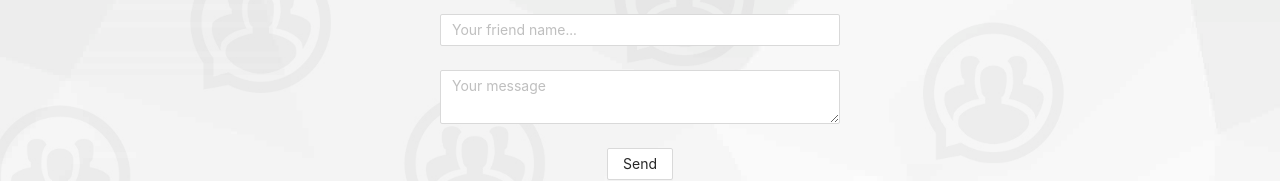
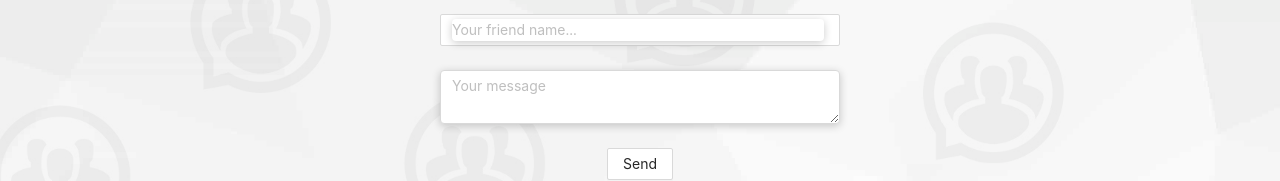
Before and after one commit to lazari24/say-hi-your-friend-frontend, a React (Create React App) app: page / in a window 1280 px wide. Shown: the part 322-503 px from the top of the page. Built offline with nearby package versions, Linux system fonts and the light colour scheme; a web font is replaced by a local one.

Commit message:
add shadow for form

```diff
--- a/src/components/SendMessageForm/SendMessageForm.css
+++ b/src/components/SendMessageForm/SendMessageForm.css
@@ -10,3 +10,8 @@
 .ant-form-item-explain.ant-form-item-explain-error {
   color: white;
 }
+
+.ant-input {
+  border-radius: 4px;
+  box-shadow: 0 2px 8px rgba(0,0,0,0.2);
+}
```
